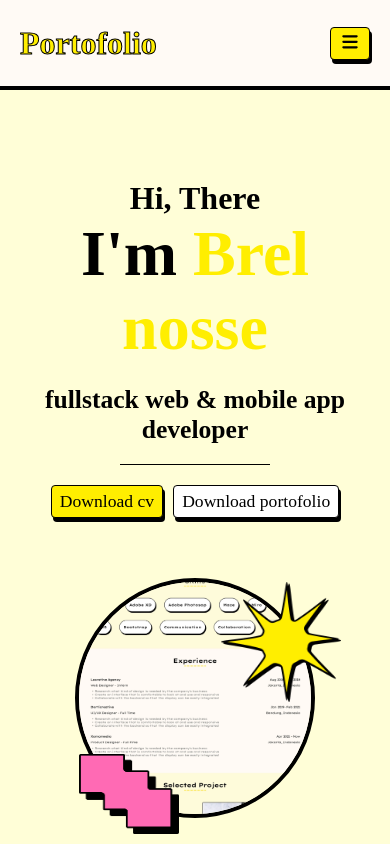
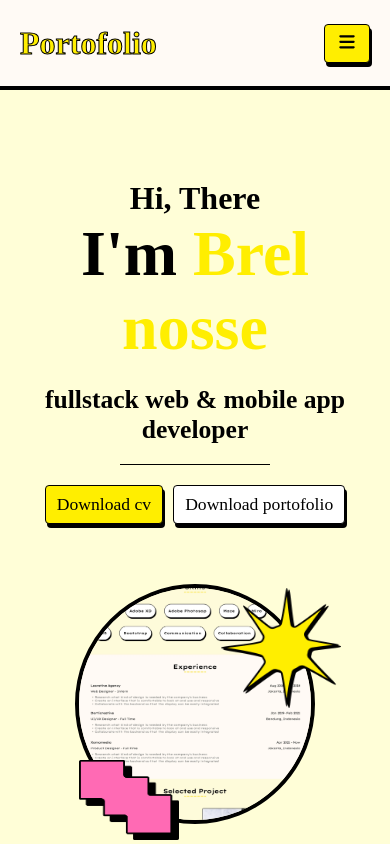
Before and after one commit to brelnosse/portofolio, a React (Create React App) app: page / in a window 390 px wide. Shown: the top 844 px of the page. Built offline with nearby package versions, Linux system fonts and the light colour scheme; a web font is replaced by a local one.

Commit message:
Increased the button size for a better render on mobile devices

```diff
--- a/src/assets/style/button.css
+++ b/src/assets/style/button.css
@@ -1,7 +1,7 @@
 .btn{
     color: var(--border-color);
     background-color: var(--primary-color);
-    padding: 5px 8px;
+    padding: 8px 11px;
     border: 1px solid var(--border-color);
     box-shadow: 2px 4px 0px 0px var(--border-color);
     border-radius: var(--border-radius);
```
